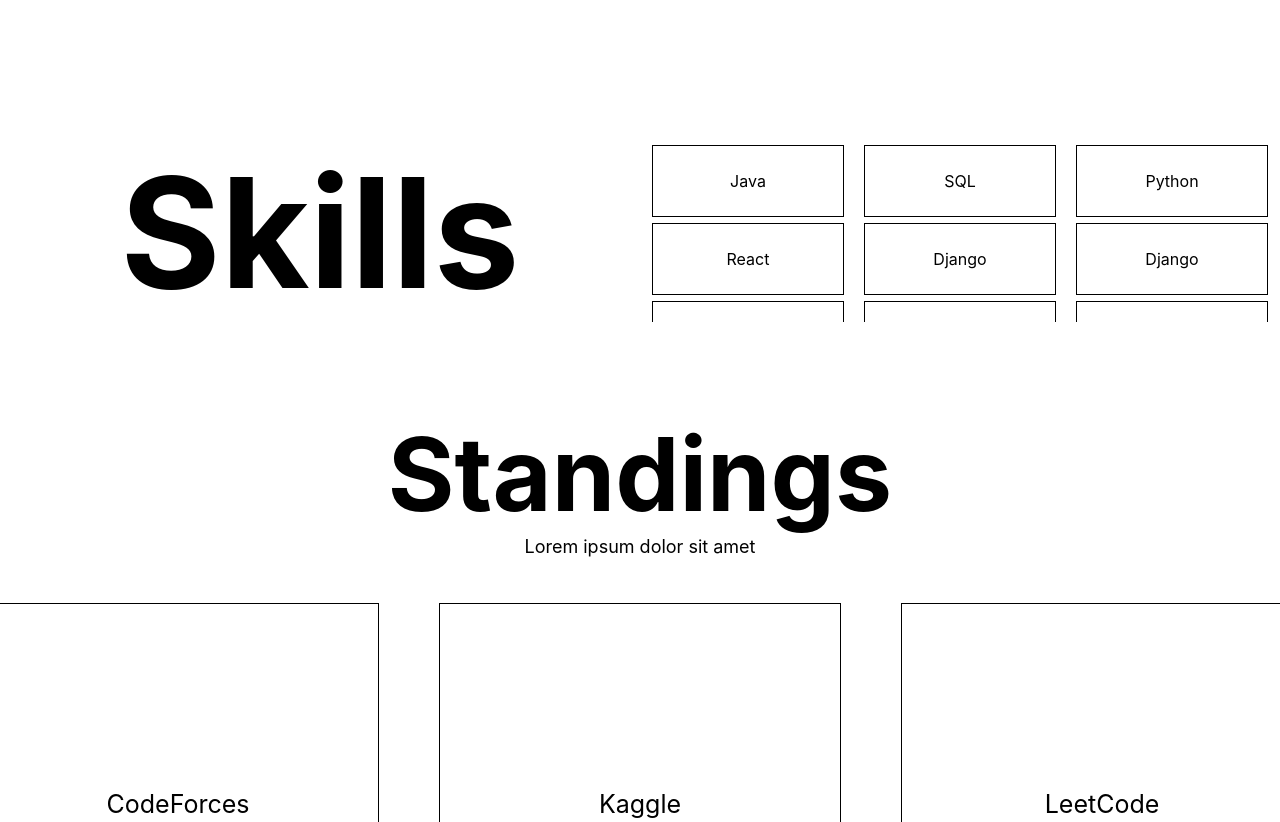
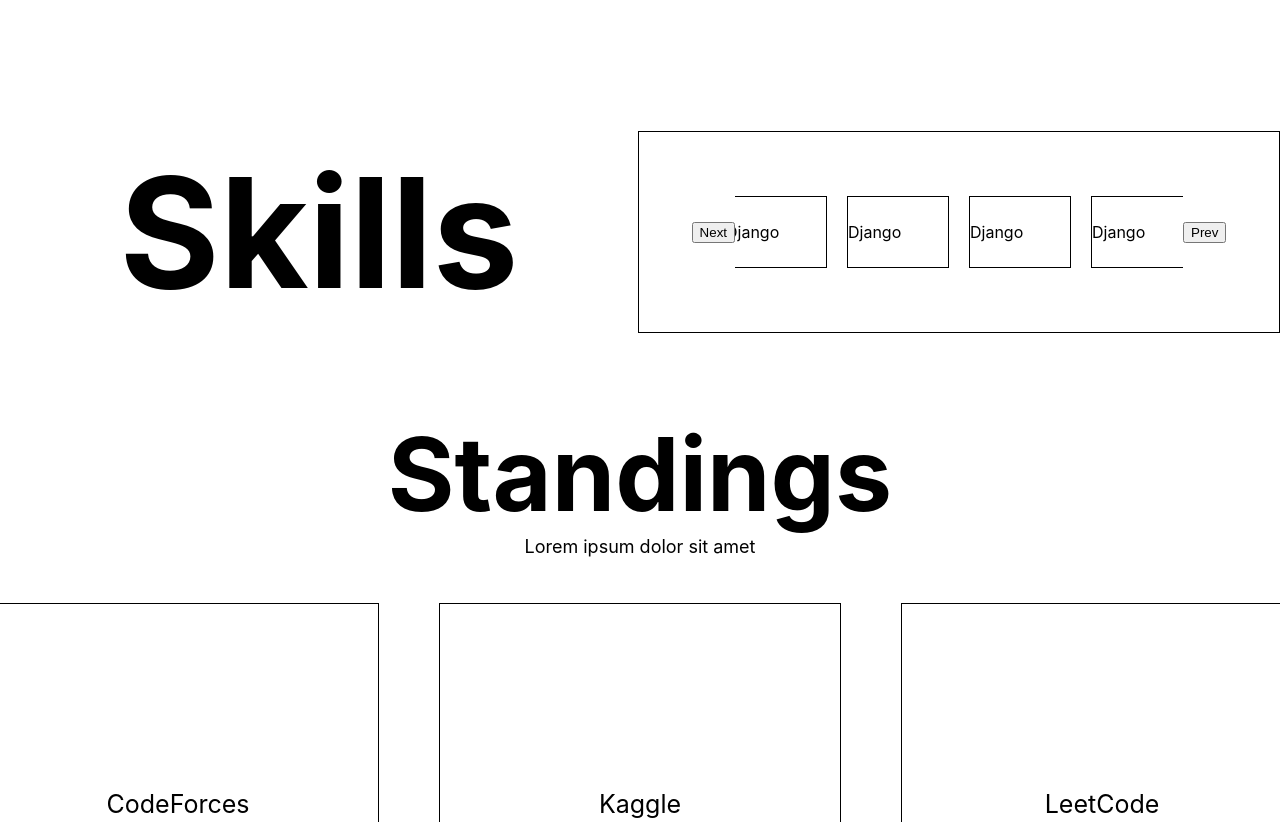
Before and after one commit to avnk-342/portfolio, a React (Create React App) app in the folder client/: page / in a window 1280 px wide. Shown: the part 740-1562 px from the top of the page. Built offline with nearby package versions, Linux system fonts and the light colour scheme.

Commit message:
added a moveable list

```diff
--- a/client/src/components/hero/Hero.jsx
+++ b/client/src/components/hero/Hero.jsx
@@ -1,6 +1,6 @@
 import React from 'react'
 import './Hero.css'
-import profile from '/home/vodkov/myFiles/gitRepos/portfolio/client/src/assets/logo_sample.png'
+// import profile from '/home/vodkov/myFiles/gitRepos/portfolio/client/src/assets/logo_sample.png'
 
 const Hero = () => {
   return (
--- a/client/src/components/navbar/Navbar.jsx
+++ b/client/src/components/navbar/Navbar.jsx
@@ -1,4 +1,4 @@
-import logo from "/home/vodkov/myFiles/gitRepos/portfolio/client/src/assets/logo_sample.png"
+// import logo from "/home/vodkov/myFiles/gitRepos/portfolio/client/src/assets/logo_sample.png"
 import {Link} from 'react-router-dom'
 import './Navbar.css'
 
@@ -11,7 +11,7 @@
 
         <div className = 'navbar'>
             <div className = "nav-logo">
-                <img src={logo} alt="" />
+                {/* <img src={logo} alt="" /> */}
             </div>
             <ul className= "nav-menu">
                 <li>Home</li>
--- a/client/src/components/skill/Skill.css
+++ b/client/src/components/skill/Skill.css
@@ -22,13 +22,17 @@
     justify-content: center;
     align-items: center;
     height: 100%;
+    border: 1px solid black;
 }
 
 .row-list{
-    display: grid;
-    grid-template-columns: auto auto auto;
-    height: 90%;
-    overflow: hidden;
+    display: flex;
+    height: 100%;
+    width: 70%;
+    align-items: center;
+    justify-content: center;
+    overflow-x: hidden;
+    scroll-behavior: smooth;
 }
 
 .row-list div{
@@ -40,3 +44,7 @@
     justify-content: center;
     align-items: center;
 }
+
+.row-list div p{
+    width:100px;
+}
--- a/client/src/components/skill/Skill.jsx
+++ b/client/src/components/skill/Skill.jsx
@@ -3,6 +3,18 @@
 
 
 const Skill = () => {
+  let box = document.querySelector(".row-list")
+
+  const btnNext = () =>{
+    let width = box.clientWidth;
+    box.scrollLeft = box.scrollLeft + width;
+  }
+
+  const btnPrev = () =>{
+    let width = box.clientWidth;
+    box.scrollLeft = box.scrollLeft - width;
+    console.log(width)
+  }
 
 
   return (
@@ -11,7 +23,8 @@
             <h2>Skills</h2>
         </div>
         <div className="carousel">
-            <div className="row-list">
+          <button className='nextbtn' onClick={btnNext}>Next</button>
+          <div className="row-list">
             <div><p>Java</p></div>
             <div><p>SQL</p></div>
             <div><p>Python</p></div>
@@ -23,7 +36,9 @@
             <div><p>Django</p></div>
             <div><p>Django</p></div>
             <div><p>Django</p></div>
+            <div><p>LOLOL</p></div>
           </div>
+          <button className='prevbtn' onClick={btnPrev}>Prev</button>
         </div>
     </div>
   )
```
Also changed, not shown: 1 other file (tests, documents, lock files or other folders).
